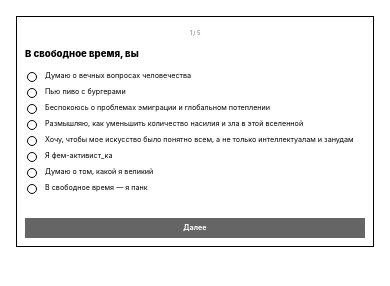
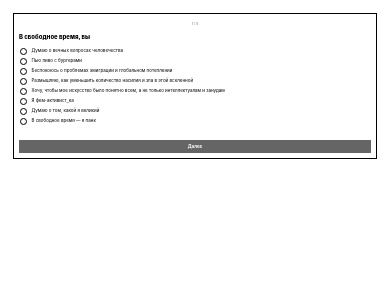
Before and after one commit to the-sociophobic/NET-logo, a React app in the folder parcel/: page / in a window 390 px wide. Built offline with nearby package versions, Linux system fonts and the light colour scheme.

Commit message:
mobile zoom .25

```diff
--- a/parcel/src/styles/index.sass
+++ b/parcel/src/styles/index.sass
@@ -84,8 +84,8 @@
     margin: auto
     padding: 35px 40px 25px
     @media (max-width: 768px)
-      zoom: .4
-      -moz-transform: scale(.4)
+      zoom: .25
+      -moz-transform: scale(.25)
       -moz-transform-origin: 0 0
       width: calc(100% - 40px)
       padding: 35px 20px 10px
```
